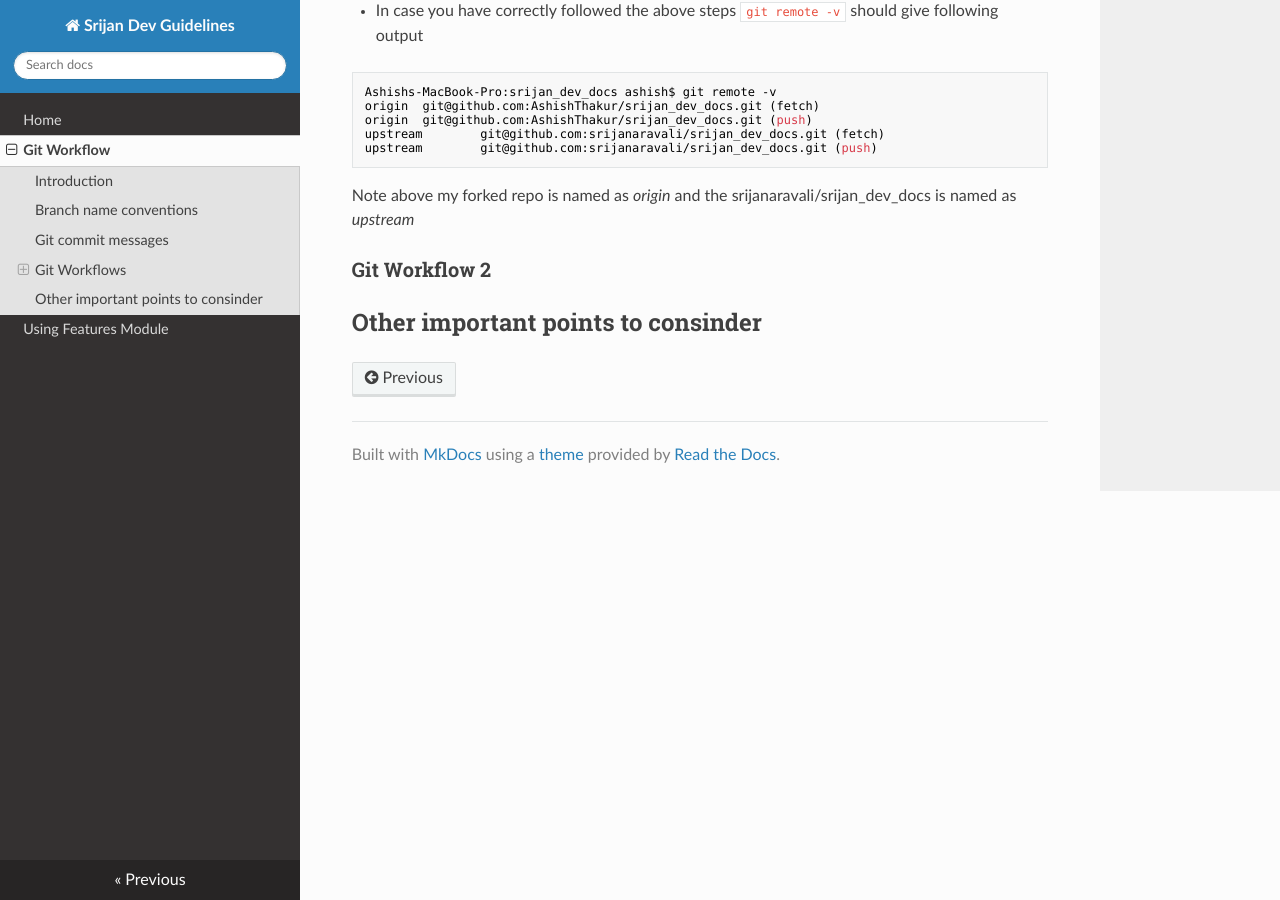
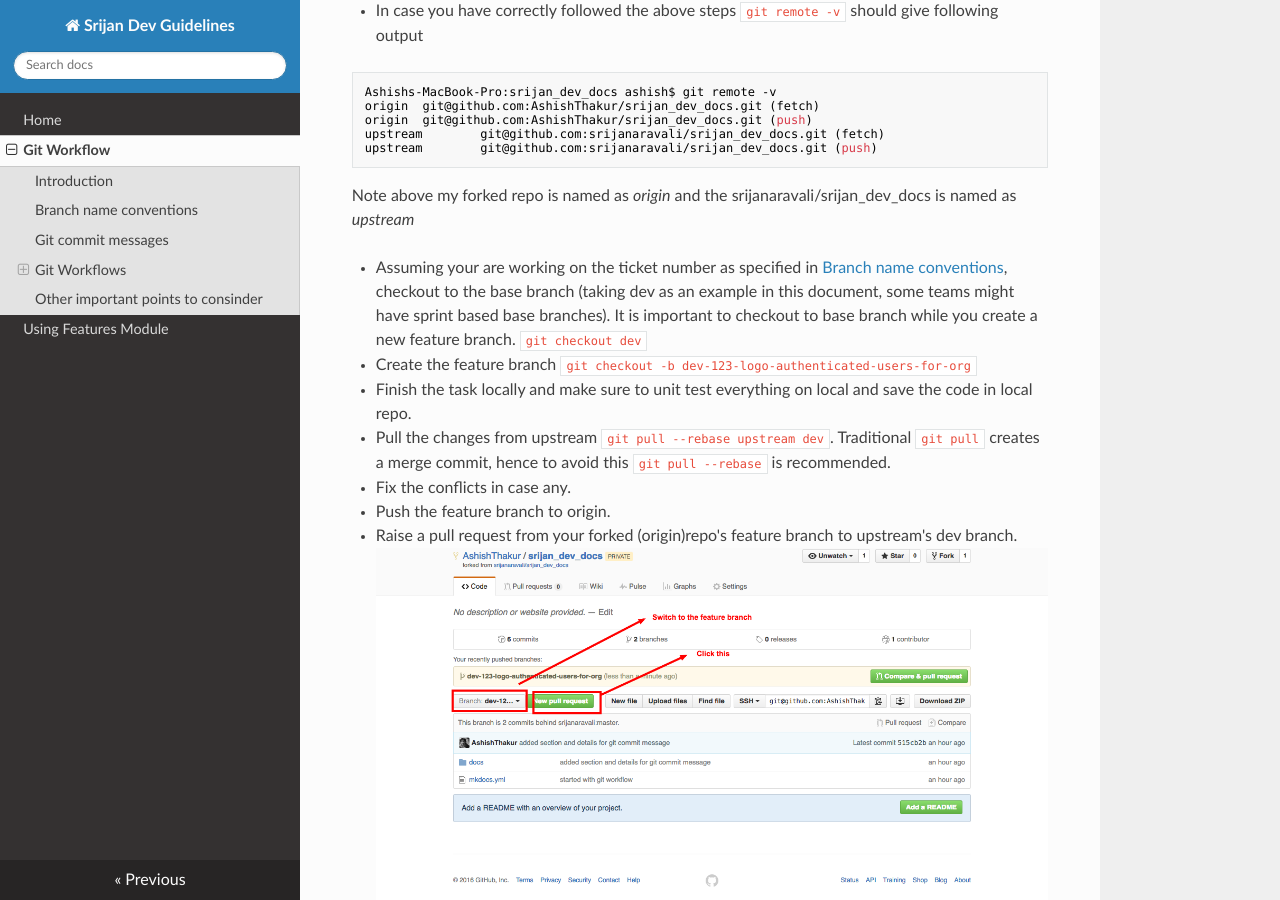
Before and after one commit to riteshgurung/srijan_dev_docs, an MkDocs documentation site: the page built from docs/git.md, in a window 1280 px wide and 900 px high, scrolled down 2444 px. Built offline with MkDocs 1.6.1, drawn with Linux system fonts in a browser that asks for light colours; nearby versions of some CDN libraries; old or Windows-style settings are respelled for this version of MkDocs; some of the changed text lies outside the part shown.

Commit message:
Finished draft 1 of workflow 1

````diff
--- a/docs/git.md
+++ b/docs/git.md
@@ -67,6 +67,19 @@
 ```
 Note above my forked repo is named as *origin* and the srijanaravali/srijan_dev_docs is named as *upstream*
 
+* Assuming your are working on the ticket number as specified in [Branch name conventions](git.md#branch-name-conventions), checkout to the base branch (taking dev as an example in this document, some teams might have sprint based base branches). It is important to checkout to base
+branch while you create a new feature branch. ```git checkout dev```
+* Create the feature branch ```git checkout -b dev-123-logo-authenticated-users-for-org```
+* Finish the task locally and make sure to unit test everything on local and save the code in local repo.
+* Pull the changes from upstream ```git pull --rebase upstream dev```. Traditional ```git pull``` creates a merge commit, hence to avoid this ```git pull --rebase``` is recommended.
+* Fix the conflicts in case any.
+* Push the feature branch to origin.
+* Raise a pull request from your forked (origin)repo's feature branch to upstream's dev branch.
+![Screenshot](images/pr.png)
+![Screenshot](images/diff.png)
+![Screenshot](images/review.png)
+* Your team would review your code, please fix those changes and push the changes to the feature branch. Please note guidelines as described in [Git commit messages](git.md#git-commit-messages) have to followed for your commit messages. Avoid commit messages like ```git commit -m "fixed as per feeback"``` instead use amend or squash to keep the commit messages clean.
+
 ### Git Workflow 2
 
 ## Other important points to consinder
````
Also changed, not shown: docs/images/diff.png (added), docs/images/pr.png (added), docs/images/review.png (added).
